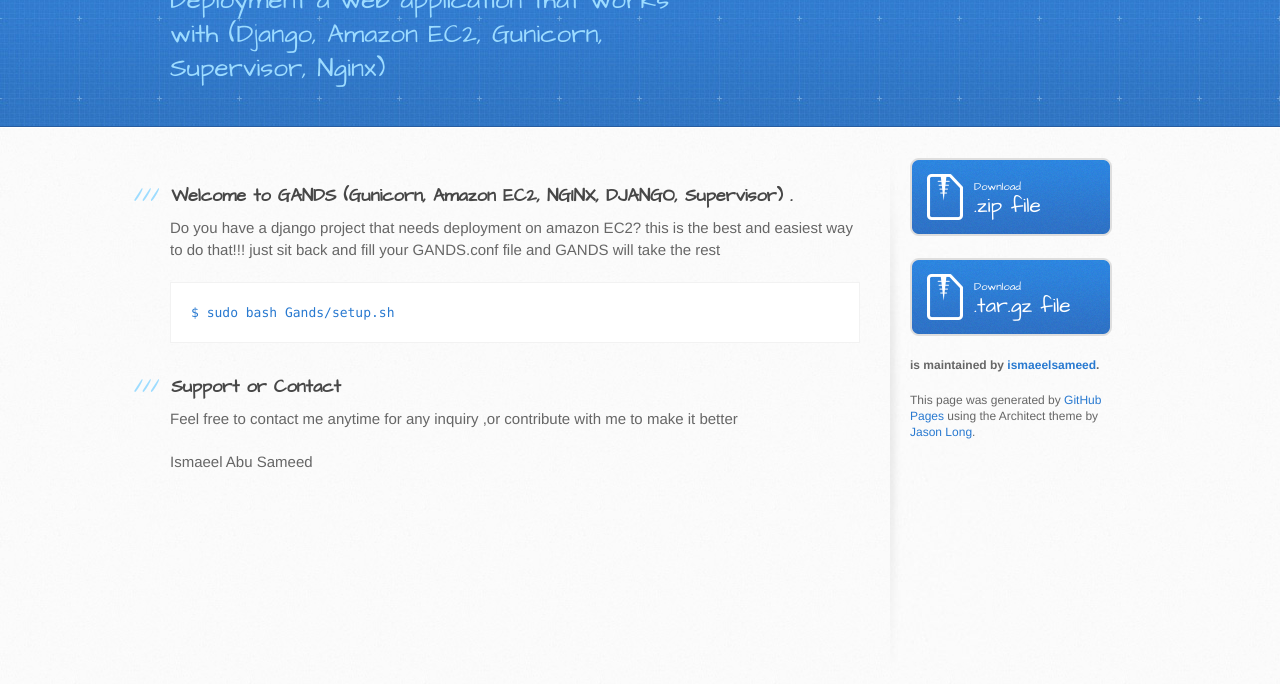
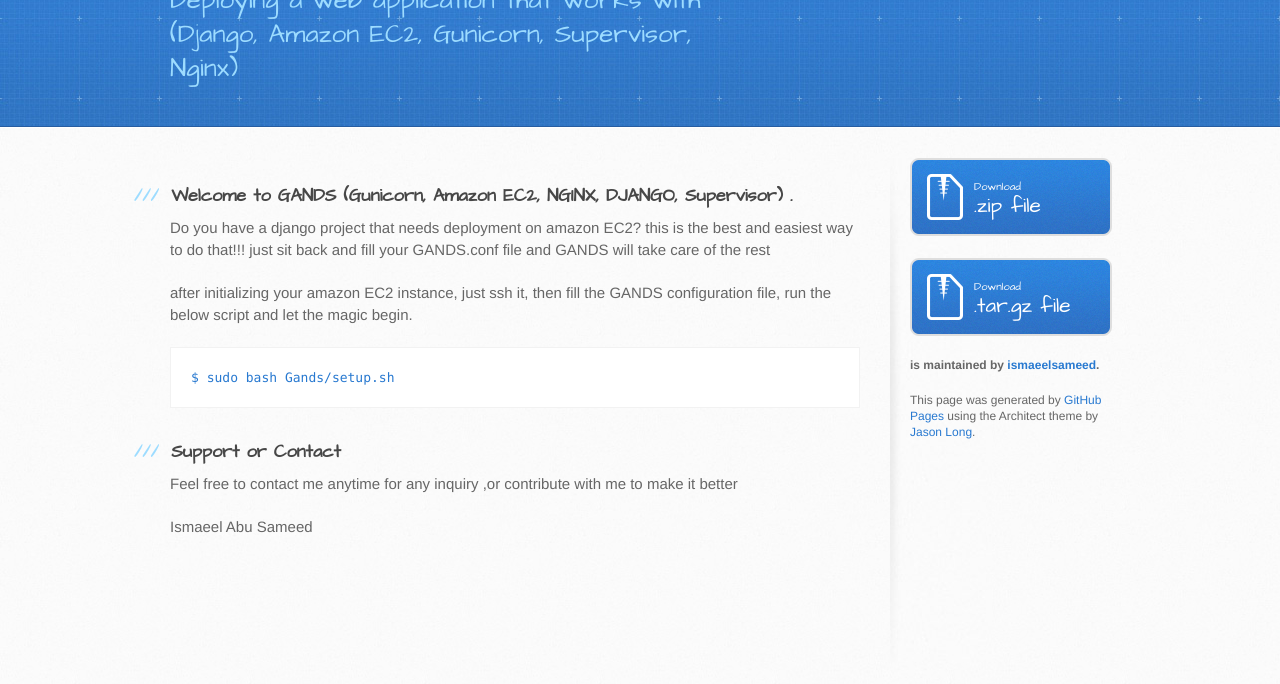
Before and after one commit to ismaeelsameed/GANDS, a plain HTML site: page index.html in a window 1280 px wide. Shown: the part 142-826 px from the top of the page. Drawn offline with Linux system fonts and the light colour scheme.

```diff
--- a/index.html
+++ b/index.html
@@ -20,7 +20,7 @@
     <header>
       <div class="inner">
         <h1>Gands</h1>
-        <h2>Deployment a web application that works with (Django, Amazon EC2, Gunicorn, Supervisor, Nginx)</h2>
+        <h2>Deploying a web application that works with (Django, Amazon EC2, Gunicorn, Supervisor, Nginx)</h2>
         <a href="https://github.com/ismaeelsameed/GANDS" class="button"><small>View project on</small>GitHub</a>
       </div>
     </header>
@@ -33,7 +33,9 @@
 
 <p>Do you have a django project that needs deployment on amazon EC2?
 this is the best and easiest way to do that!!!
-just sit back and fill your GANDS.conf file and GANDS will take the rest</p>
+just sit back and fill your GANDS.conf file and GANDS will take care of the rest</p>
+
+<p>after initializing your amazon EC2 instance, just ssh it, then fill the GANDS configuration file, run the below script and let the magic begin.</p>
 
 <pre><code>$ sudo bash Gands/setup.sh
 </code></pre>
```
Also changed, not shown: params.json (+1 -1 lines).
